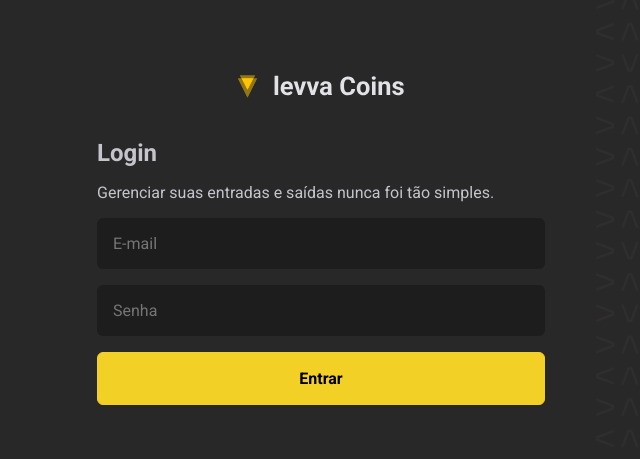
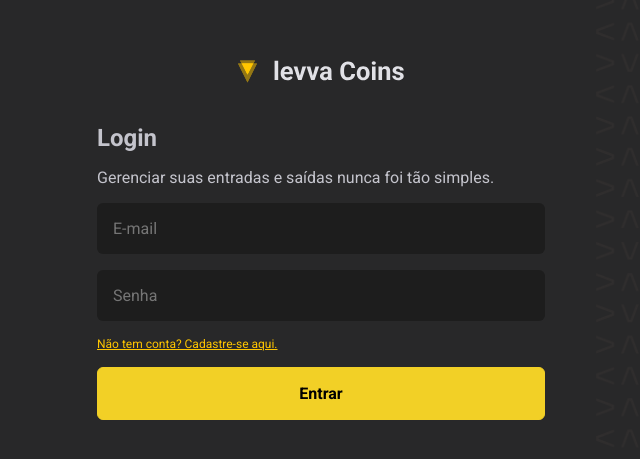
Before and after one commit to joaofelima96/levva-coins, a React (Vite) app: page /login in a window 1280 px wide. Shown: the part 165-624 px from the top of the page, without its empty margins (319-959 px from the left). Built offline with nearby package versions, Linux system fonts and the light colour scheme.

Commit message:
feat: Adicionando link

```diff
--- a/src/pages/Login/index.tsx
+++ b/src/pages/Login/index.tsx
@@ -1,5 +1,5 @@
 import { AuthLayout } from "../../layouts/AuthLayout";
-import { Form, FormButton, FormInput } from "../../styles/global";
+import { Form, FormButton, FormInput, Link } from "../../styles/global";
 
 export function Login() {
     return (
@@ -7,6 +7,7 @@ export function Login() {
             <Form>
                 <FormInput type="email" placeholder="E-mail" />
                 <FormInput type="password" placeholder="Senha" />
+                <Link>Não tem conta? Cadastre-se aqui.</Link>
                 <FormButton type="submit">Entrar</FormButton>
             </Form>
         </AuthLayout>
--- a/src/pages/NewAccount/index.tsx
+++ b/src/pages/NewAccount/index.tsx
@@ -1,5 +1,5 @@
 import { AuthLayout } from "../../layouts/AuthLayout";
-import { Form, FormButton, FormInput } from "../../styles/global";
+import { Form, FormButton, FormInput, Link } from "../../styles/global";
 
 export function NewAccount() {
     return (
@@ -9,6 +9,7 @@ export function NewAccount() {
                 <FormInput type="email" placeholder="E-mail" />
                 <FormInput type="password" placeholder="Senha" />
                 <FormInput type="password" placeholder="Confirme a senha" />
+                <Link>Já possui conta? Faça login aqui.</Link>
                 <FormButton type="submit">Criar conta</FormButton>
             </Form>
         </AuthLayout>
--- a/src/styles/global.ts
+++ b/src/styles/global.ts
@@ -61,3 +61,16 @@ export const FormButton = styled.button`
         border: 1px solid ${props => props.theme["yellow-500"]};
     }
 `;
+
+export const Link = styled.a`
+    font: 400 12px 'Roboto', sans-serif;
+    color: ${props => props.theme["yellow-500"]};
+    text-decoration: underline;
+
+    margin-top: 1rem;
+    margin-inline-end: auto;
+
+    &:hover {
+        cursor: pointer;
+    }
+`
```
